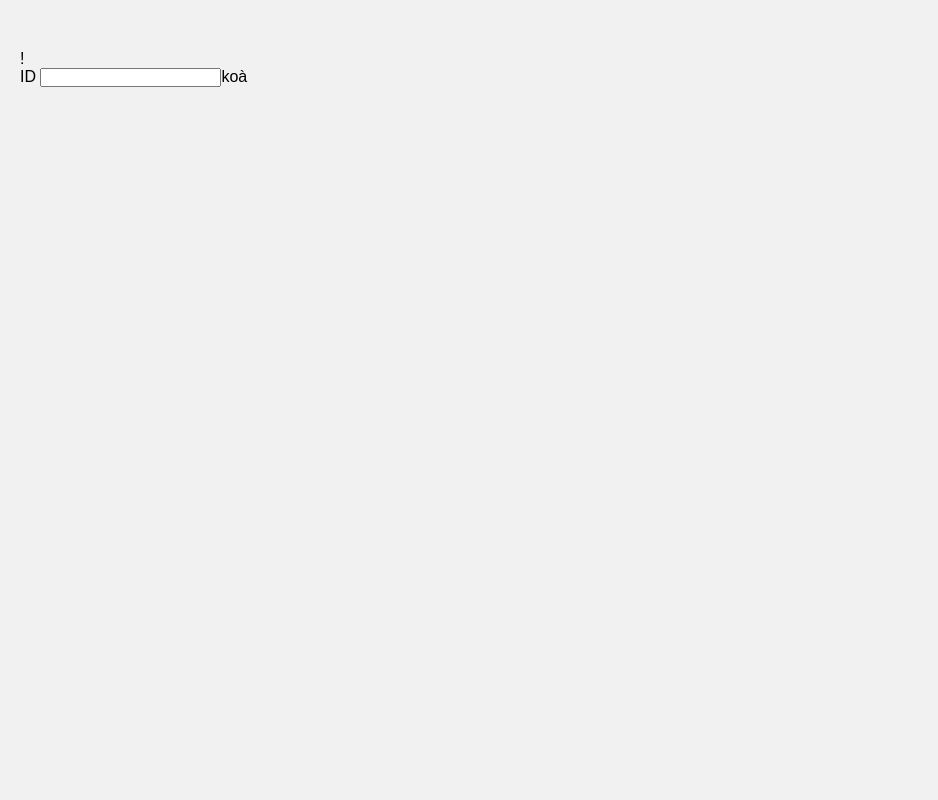
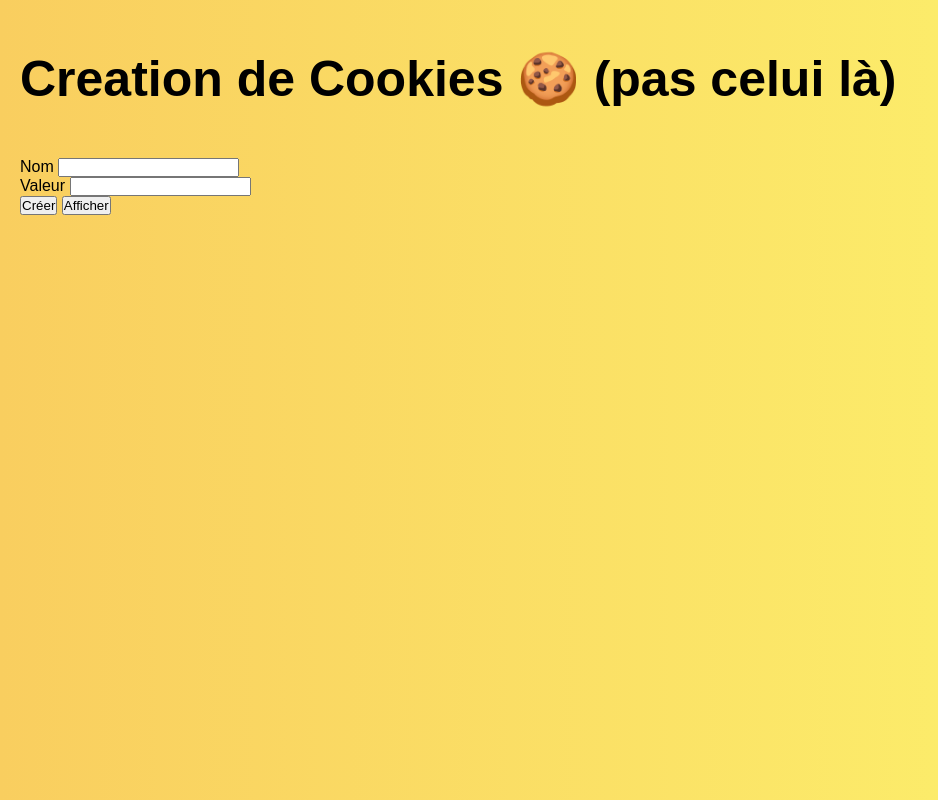
Before and after one commit to lueasf/Cookie-lover, a plain HTML site: page index.html in a window 1280 px wide. Shown: the whole page, without its empty margins (0-938 px from the left). Drawn offline with Linux system fonts and the light colour scheme.

Commit message:
end of html

```diff
--- a/index.html
+++ b/index.html
@@ -1,4 +1,4 @@
-!<!DOCTYPE html>
+<!DOCTYPE html>
 <html lang="fr">
 <head>
     <meta charset="UTF-8">
@@ -7,18 +7,47 @@
     <link rel="stylesheet" href="style.css" />
 </head>
 <body>
+
+    <h1> Creation de <span>Cookies</span> 🍪 (pas celui là)</h1>
+
     <div class="container">
         <form>
             <div class="input-group">
-                <label for="ID">ID</label>
-                <input type="text"
-                id="ID"
+                <label for="name">Nom</label>
+                <input
+                type="text"
+                id="name"
                 autocomplete="off"
                 required
-                >koà
+                >
             </div>
+            <div class="input-group">
+                <label for="value">Valeur</label>
+                <input
+                type="text"
+                id="value"
+                autocomplete="off"
+                required
+                >
+            </div>
+
+            <div class="btns-container">
+                <button type="submit" class="create-cookie-btn">Créer</button>
+                <button type="button" class="display-cookie-btn">Afficher</button>
+            </div>
+            <!-- le type submit permet de soumettre le formulaire
+             et le type button a une fonctionalité -->
         </form>
+
+        <p class="info-text"></p>
+        <ul class="cookies-list">
+
+        </ul>
+
     </div>
+
+    <div class="toasts-container"></div> <!--toast en bas a droite-->
+
     <script src="app.js"></script>
 </body>
 </html>
--- a/style.css
+++ b/style.css
@@ -8,7 +8,12 @@
 
 body {
     min-height: 100vh;
-    background: #f1f1f1;
+    background: linear-gradient(to right, #f9ce5f, #fdf66e);
     font-family: Arial, Helvetica, sans-serif;
     padding: clamp(20px, 5vw, 50px) 20px 20px; /**/
 }
+
+h1 {
+    font-size: 50px;
+    margin-bottom: 50px;
+}
```
